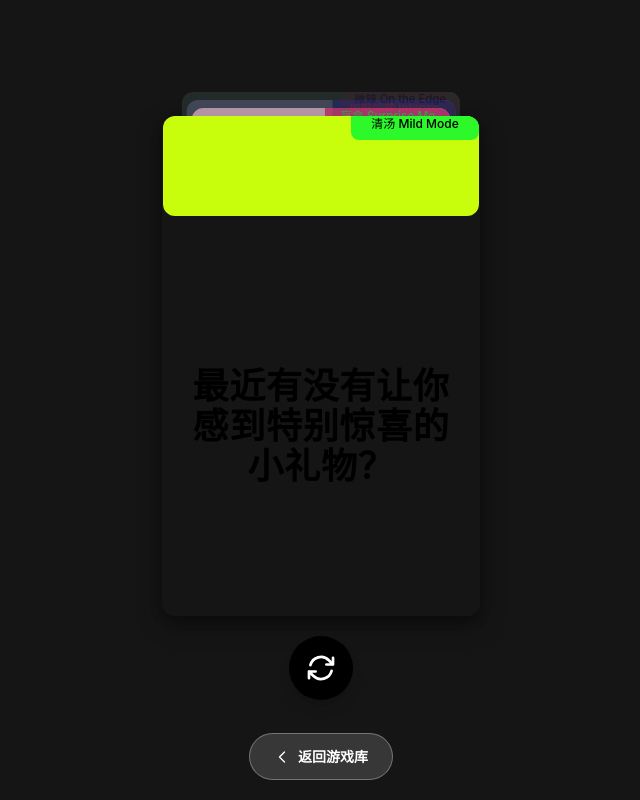
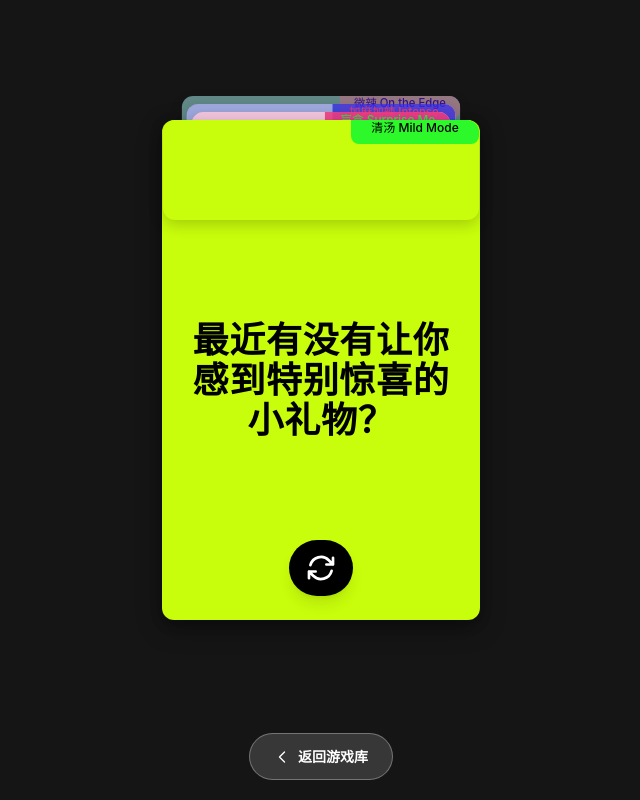
Before and after one commit to rossguagua/game-for-joypark, a website: page drinking-game.html in a window 1280 px wide. Shown: the whole page, without its empty margins (319-959 px from the left). Drawn offline with nearby package versions, Linux system fonts and the light colour scheme.

Commit message:
恢复最初的聊天破冰盲盒游戏设计

```diff
--- a/drinking-game.html
+++ b/drinking-game.html
@@ -3,7 +3,7 @@
   <head>
     <meta charset="UTF-8" />
     <meta name="viewport" content="width=device-width, initial-scale=1.0" />
-    <title>喝酒话题游戏</title>
+    <title>聊天破冰盲盒</title>
     <script src="https://cdn.tailwindcss.com"></script>
     <style>
       body {
@@ -11,9 +11,9 @@
         background-color: #151515;
         display: flex;
         justify-content: center;
-        align-items: flex-start;
+        align-items: center;
         min-height: 100vh;
-        padding-top: 100px;
+        padding: 20px;
         padding-bottom: 80px;
         overflow-x: hidden;
       }
@@ -46,25 +46,9 @@
         }
       }
 
-      .font-mi-sans {
-        /* Placeholder */
-      }
-      .font-rajdhani {
-        /* Placeholder */
-      }
-
-      .category-text-part {
-        display: flex;
-        flex-direction: column;
-        align-items: center;
-        justify-content: center;
-        line-height: 1.2;
-        height: 100%;
-      }
-
       .category-selector {
         transition: transform 0.4s cubic-bezier(0.68, -0.55, 0.27, 1.55),
-          opacity 0.4s ease-out;
+          opacity 0.4s ease-out, box-shadow 0.4s ease-out;
         transform-origin: center top;
         position: absolute;
         border-radius: 0.75rem;
@@ -77,10 +61,6 @@
         padding-top: 80px;
         box-shadow: 0px 8px 25px rgba(0, 0, 0, 0.35),
           0px 4px 12px rgba(0, 0, 0, 0.25);
-        /* 确保主卡片在最上层并完全覆盖 */
-        z-index: 100;
-        /* 添加背景确保完全覆盖 */
-        background: inherit;
         border-radius: 0.75rem;
       }
 
@@ -93,19 +73,6 @@
         display: flex;
         justify-content: center;
         align-items: flex-start;
-        /* 确保选择器容器在主卡片下方 */
-        z-index: 10;
-      }
-
-      /* 主卡片内容区域，确保完全覆盖背景 */
-      .main-card-content {
-        position: relative;
-        z-index: 101;
-        background: inherit;
-        border-radius: 0.75rem;
-        width: 100%;
-        height: 100%;
-        min-height: 420px;
       }
 
       .back-button {
@@ -154,11 +121,7 @@
               class="absolute right-0 top-1/10 -translate-y-1/4 w-[128px] h-[32px] rounded-lg flex items-center justify-center"
               style="background-color: #f93c7e; color: #2df92a"
             >
-              <div class="category-text-part">
-                <span class="text-xs font-medium font-mi-sans block"
-                  >盲盒 Surprise Me</span
-                >
-              </div>
+              <span class="text-xs font-medium">盲盒 Surprise Me</span>
             </div>
           </div>
           <div
@@ -170,11 +133,7 @@
               class="absolute right-0 top-1/10 -translate-y-1/4 w-[128px] h-[32px] rounded-lg flex items-center justify-center"
               style="background-color: #342af6; color: #ff2470"
             >
-              <div class="category-text-part">
-                <span class="text-xs font-medium font-mi-sans block"
-                  >加麻加辣 Intense</span
-                >
-              </div>
+              <span class="text-xs font-medium">加麻加辣 Intense</span>
             </div>
           </div>
           <div
@@ -186,11 +145,7 @@
               class="absolute right-0 top-1/10 -translate-y-1/4 w-[128px] h-[32px] rounded-lg flex items-center justify-center"
               style="background-color: #ffc9dc; color: #560ee6"
             >
-              <div class="category-text-part">
-                <span class="text-xs font-medium font-mi-sans block"
-                  >微辣 On the Edge</span
-                >
-              </div>
+              <span class="text-xs font-medium">微辣 On the Edge</span>
             </div>
           </div>
           <div
@@ -202,17 +157,11 @@
               class="absolute right-0 top-1/10 -translate-y-1/4 w-[128px] h-[32px] rounded-lg flex items-center justify-center"
               style="background-color: #2df92a; color: black"
             >
-              <div class="category-text-part">
-                <span class="text-xs font-medium font-mi-sans block"
-                  >清汤 Mild Mode</span
-                >
-              </div>
+              <span class="text-xs font-medium">清汤 Mild Mode</span>
             </div>
           </div>
         </div>
 
-        <!-- 主卡片内容区域 -->
-        <div class="main-card-content">
         <div
           id="topic-text"
           class="text-3xl md:text-4xl font-extrabold uppercase text-center leading-tight flex items-center justify-center h-full px-4 mt-[20px] mb-auto"
@@ -224,7 +173,7 @@
         <button
           id="refresh-button"
           aria-label="下一个话题"
-            class="bg-black rounded-full p-3 w-16 h-16 flex items-center justify-center text-white shadow-lg mb-6 z-50 hover:bg-gray-800 transition-colors mx-auto"
+          class="bg-black rounded-full p-3 w-16 h-16 flex items-center justify-center text-white shadow-lg mb-6 z-50 hover:bg-gray-800 transition-colors"
         >
           <svg
             xmlns="http://www.w3.org/2000/svg"
@@ -241,7 +190,6 @@
             />
           </svg>
         </button>
-        </div>
       </div>
     </div>
 
@@ -266,7 +214,6 @@
         })
         .then((data) => {
           topicsData = data;
-          // 数据加载完成后，再进行初始化
           setActiveCategory(currentCategoryId);
         })
         .catch((error) => {
@@ -359,26 +306,28 @@
           .filter((id) => id !== newCategoryId)
           .map((id) => categorySelectors.find((s) => s.dataset.categoryId === id));
 
-        // 激活卡片的样式 - 确保在主卡片下方但可见
+        // 激活卡片的样式
         if (activeSelector) {
           activeSelector.style.transform = 'translateY(0px) scale(1)';
-          activeSelector.style.zIndex = 20; // 在主卡片下方
+          activeSelector.style.zIndex = 50;
           activeSelector.style.opacity = 1;
+          activeSelector.style.boxShadow = '0 4px 15px rgba(0, 0, 0, 0.2)';
         }
 
-        // 非激活卡片的堆叠样式 - 大幅降低层级和透明度
+        // 非激活卡片的堆叠样式
         inactiveSelectorsOrdered.forEach((selector, index) => {
           if (selector) {
             const depth = index + 1;
-            const translateYFactor = -8; // 减少堆叠间距
-            const scaleFactor = 0.02; // 减少每层收缩
-            const opacityFactor = 0.4; // 大幅增加透明度降低
+            const translateYFactor = -8;
+            const scaleFactor = 0.02;
+            const opacityFactor = 0.15;
 
             selector.style.transform = `translateY(${
               depth * translateYFactor
             }px) scale(${1 - depth * scaleFactor})`;
-            selector.style.zIndex = 15 - depth * 2; // 确保都在主卡片下方
-            selector.style.opacity = Math.max(0.1, 1 - depth * opacityFactor); // 最低透明度降到0.1
+            selector.style.zIndex = 40 - depth * 5;
+            selector.style.opacity = Math.max(0.3, 1 - depth * opacityFactor);
+            selector.style.boxShadow = `0 ${2 + depth}px ${8 + depth * 2}px rgba(0, 0, 0, ${0.1 + depth * 0.05})`;
           }
         });
       }
```
Lines whose indentation alone changed are shown as unchanged.
